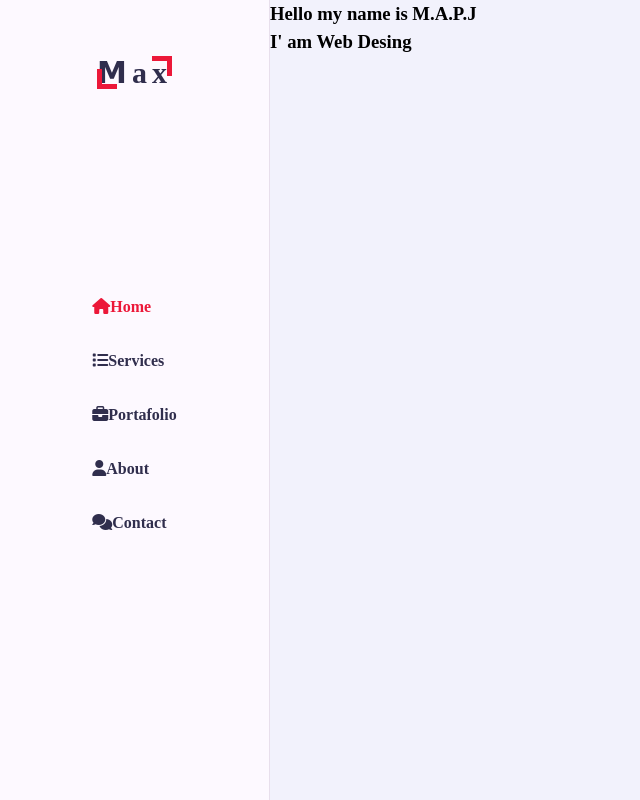
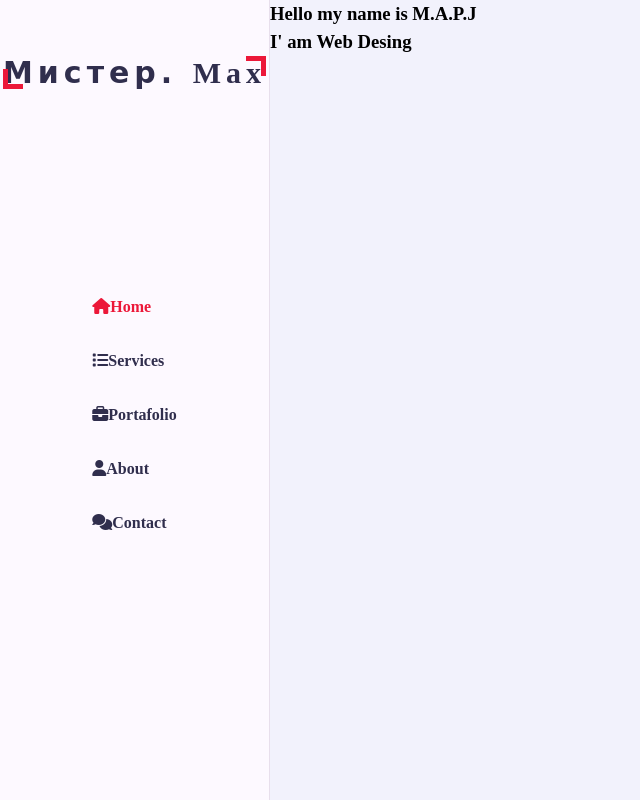
Before and after one commit to mapjx/mypersonalwebportfolio, a plain HTML site: page index.html in a window 1280 px wide. Shown: the whole page, without its empty margins (0-640 px from the left). Drawn offline with Linux system fonts and the light colour scheme; a web font is replaced by a local one.

Commit message:
Update index.html
Actualizando mi nombre

```diff
--- a/index.html
+++ b/index.html
@@ -16,7 +16,7 @@
                  <!--===== Aside Start =====-->
                  <div class="aside">
                      <div class="logo">
-                         <a href="#"><span>M</span>ax</a>
+                         <a href="#"><span>мистер. </span>Max</a>
                      </div>
                      <div class="nav-toggler">
                          <span></span>
```
